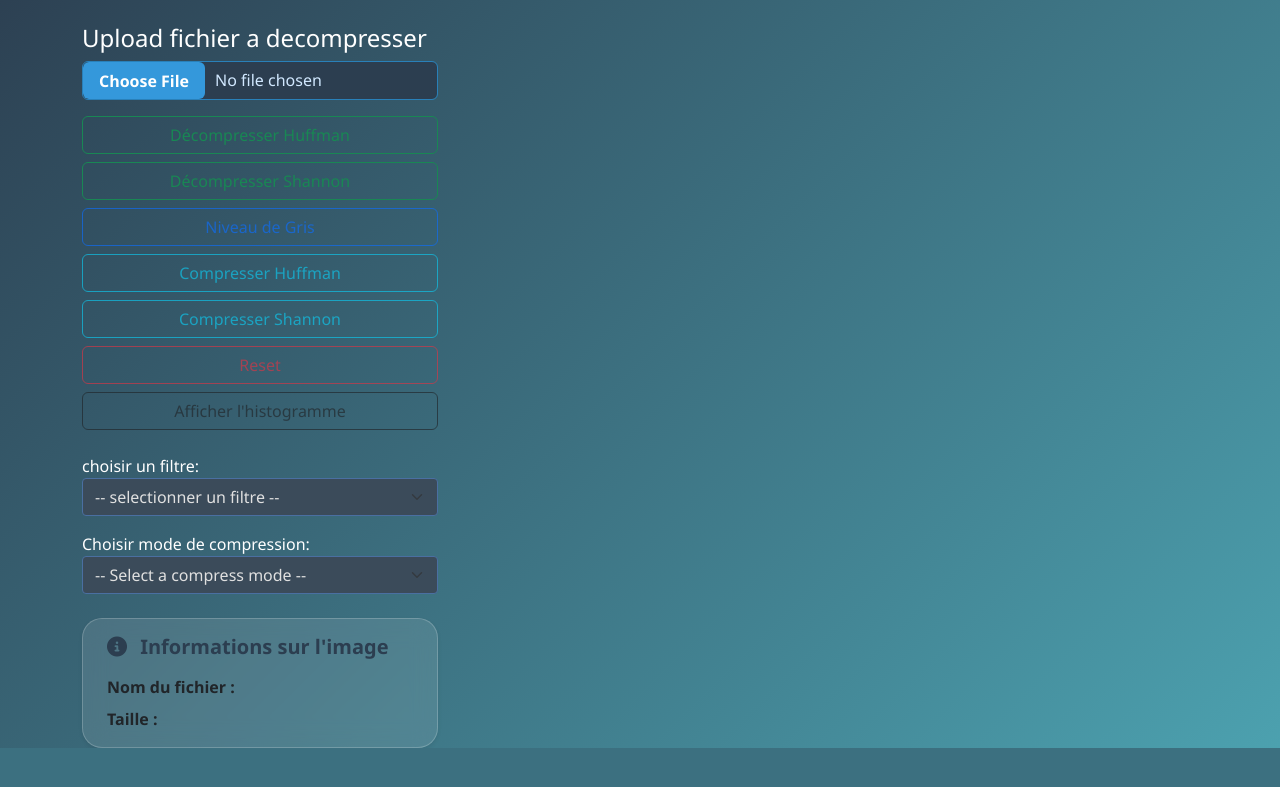
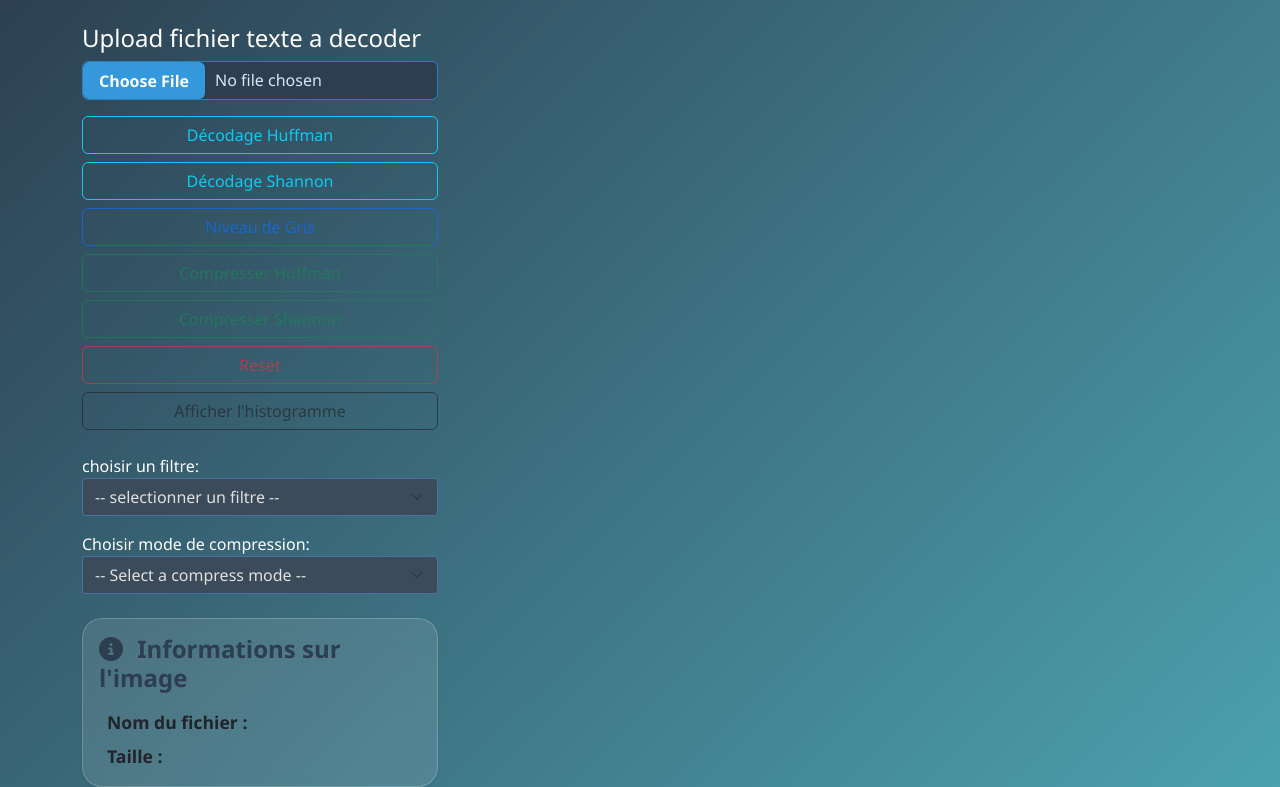
Before and after one commit to RahmDridiCode/projet_image, a Flask app: page /decompression-fichier in a window 1280 px wide. Shown: the part 57-844 px from the top of the page. Before the commit the page ends 805 px from the top, so only its background shows below. Run offline with Flask 3, Linux system fonts and the light colour scheme; some libraries are stand-ins or nearby versions.

Commit message:
commit final

```diff
--- a/static/js/script.js
+++ b/static/js/script.js
@@ -156,7 +156,7 @@ async function compressAsText(method) {
             const blobResponse = await response.blob();
             const link = document.createElement('a');
             link.href = URL.createObjectURL(blobResponse);
-            link.download = originalFileName + "_" + method + ".txt";
+            link.download = name + "_" + method + ".txt";
             link.click();
 
 
@@ -268,8 +268,8 @@ function showHistogram() {
         const histCtx = histCanvas.getContext('2d');
 
         // Fond agrandi clair
-        histCtx.fillStyle = "#f0f0f0";
-        histCtx.fillRect(0, 0, histCanvas.width, histCanvas.height);
+        //histCtx.fillStyle = "#f0f0f0";
+        //histCtx.fillRect(0, 0, histCanvas.width, histCanvas.height);
 
         // Dessiner axes
         histCtx.strokeStyle = "#333";
@@ -286,7 +286,7 @@ function showHistogram() {
         const barWidth = histWidth / 256;
 
         for (let i = 0; i < 256; i++) {
-            const scaleFactor = 15; // augmente la hauteur, ajuste à ton goût
+            const scaleFactor = 30; // augmente la hauteur, ajuste à ton goût
 
             const rHeight = Math.min((histogramR[i] / maxCount) * histHeight * scaleFactor, histHeight);
             const gHeight = Math.min((histogramG[i] / maxCount) * histHeight * scaleFactor, histHeight);
--- a/templates/decompression.html
+++ b/templates/decompression.html
@@ -30,16 +30,15 @@
       }
 
       .card-title {
-        font-size: 1.25rem;
+        font-size: 1.5rem;
         font-weight: bold;
         color: #2c3e50; /* bleu ciel profond */
         margin-bottom: 0.5rem;
       }
 
+      .card-description {
+        font-size: 1.1rem;
 
-      .card-description {
-        font-size: 0.95rem;
-        color: #d1d5db; /* gris clair doux */
         line-height: 1.5;
       }
 
@@ -61,11 +60,10 @@
 
       /* Classe personnalisée pour le select avec fond #3498db */
       .glass-select {
-        background-color: #2c3e50; !important; /* bleu clair personnalisé */
+        background-color: #2c3e50 !important; /* bleu clair personnalisé */
         color: white !important;
         border: 1px solid #2980b9; /* bordure un peu plus foncée */
         border-radius: 0.25rem;
-
       }
 
       .glass-select option {
@@ -143,18 +141,18 @@
       <div class="row">
         <!-- ✅ LEFT SIDE - Controls -->
         <div class="col-md-4">
-          <h4>Upload fichier a decompresser</h4>
+          <h4>Upload fichier texte a decoder</h4>
 
           <input type="file" id="fileInput" accept=".txt" class="form-control mb-3" />
           <!-- ✅ Bouton pour afficher histogramme -->
 
-          <button class="btn btn-outline-success w-100 mb-2 decompress" onclick="coderFile('decompress-huffman')">Décompresser Huffman</button>
-          <button class="btn btn-outline-success w-100 mb-2 decompress" onclick="coderFile('decompress-shannon')">Décompresser Shannon</button>
+          <button class="btn btn-outline-info w-100 mb-2 decompress" onclick="coderFile('decompress-huffman')">Décodage Huffman</button>
+          <button class="btn btn-outline-info w-100 mb-2 decompress" onclick="coderFile('decompress-shannon')">Décodage Shannon</button>
 
           <button class="btn btn-outline-primary w-100 mb-2" onclick="process('gray')" disabled>Niveau de Gris</button>
 
-          <button class="btn btn-outline-info w-100 mb-2" onclick="compressAsText('huffman')" disabled>Compresser Huffman</button>
-          <button class="btn btn-outline-info w-100 mb-2" onclick="compressAsText('shannon')" disabled>Compresser Shannon</button>
+          <button class="btn btn-outline-success w-100 mb-2" onclick="compressAsText('huffman')" disabled>Compresser Huffman</button>
+          <button class="btn btn-outline-success w-100 mb-2" onclick="compressAsText('shannon')" disabled>Compresser Shannon</button>
           <button class="btn btn-outline-danger w-100 mb-2" onclick="reset()" disabled>Reset</button>
           <button class="btn btn-outline-dark w-100 mb-2" onclick="showHistogram()" id="histogramBtn" disabled>Afficher l'histogramme</button>
 
@@ -174,19 +172,19 @@
           <label for="CompressSelect" class="mt-3">Choisir mode de compression:</label>
           <select id="CompressSelect" class="form-select glass-select" onchange="process('compress')" disabled>
             <option value="" disabled selected>-- Select a compress mode --</option>
-            <option value="compress lossless">compression sans perte</option>
-            <option value="compress with loss">compression avec perte</option>
+            <option value="compress lossless">compression sans perte (PNG)</option>
+            <option value="compress with loss">compression avec perte (JPG)</option>
           </select>
 
           <div class="card glass-card shadow-sm mt-4" style="max-width: 420px;">
             <div class="card-body">
-              <h5 class="card-title mb-3 "><i class="bi bi-info-circle-fill me-2"></i> <i class="fas fa-circle-info me-2"></i> Informations sur l'image</h5>
-              <p class="mb-2 text-dark">
+              <h5 class="card-title mb-3"><i class="fas fa-circle-info me-2"></i> Informations sur l'image</h5>
+              <p class="mb-2 text-dark card-description">
                 <i class="bi bi-file-earmark-image me-2 text-muted"></i>
                 <strong>Nom du fichier :</strong>
                 <span id="imageNameSpan" class="fw-semibold"></span>
               </p>
-              <p class="mb-0 text-dark">
+              <p class="mb-0 text-dark card-description">
                 <i class="bi bi-arrows-angle-expand me-2 text-muted"></i>
                 <strong>Taille :</strong>
                 <span id="imageSize" class="fw-semibold"></span>
@@ -218,9 +216,11 @@
           </div>
 
           <!-- Histogramme sous la carte -->
-          <div class="mt-4 w-100" id="histogramContainer" style="display: none; max-width: 600px; margin-left: 80px;">
-            <h5>Histogramme</h5>
-            <img id="histogram" src="" alt="Histogramme" class="img-fluid" />
+          <div class="mt-4 w-100 glass-card card shadow-sm mt-4 card" id="histogramContainer" style="display: none; max-width: 600px; margin-left: 80px;">
+            <div class="card-body">
+              <h5>Histogramme</h5>
+              <img id="histogram" src="" alt="Histogramme" class="img-fluid" />
+            </div>
           </div>
         </div>
       </div>
--- a/templates/index.html
+++ b/templates/index.html
@@ -123,7 +123,7 @@
         <div class="col">
           <div class="card glass-card text-center p-4 h-100">
             <div class="card-icon mb-3">
-              <i class="fas fa-file-archive fa-3x text-warning"></i>
+              <i class="fas fa-file-archive fa-3x text-primary"></i>
             </div>
             <h5 class="card-title">Décompresser Fichier</h5>
             <p class="card-description">
@@ -132,7 +132,7 @@
             </p>
             <a
               href="{{ url_for('decompression_fichier') }}"
-              class="btn btn-warning mt-3 text-dark"
+              class="btn btn-primary mt-3 text-dark"
             >
               <i class="fas fa-download me-2"></i> Commencer maintenant
             </a>
```
Also changed, not shown: static/css/style.css (+6 -23 lines), templates/traitement.html (+16 -16 lines).
